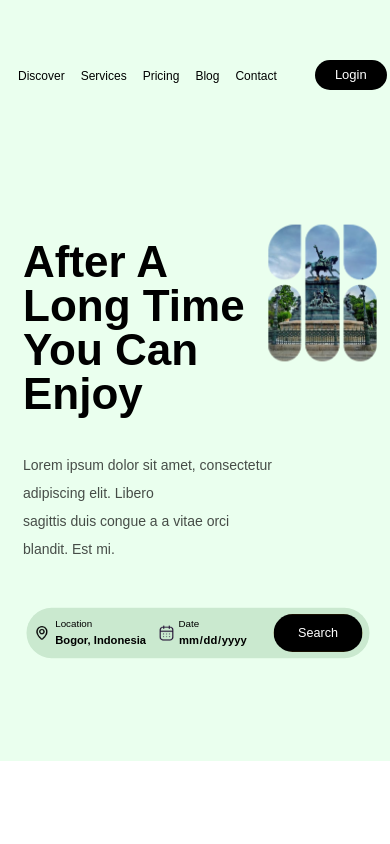
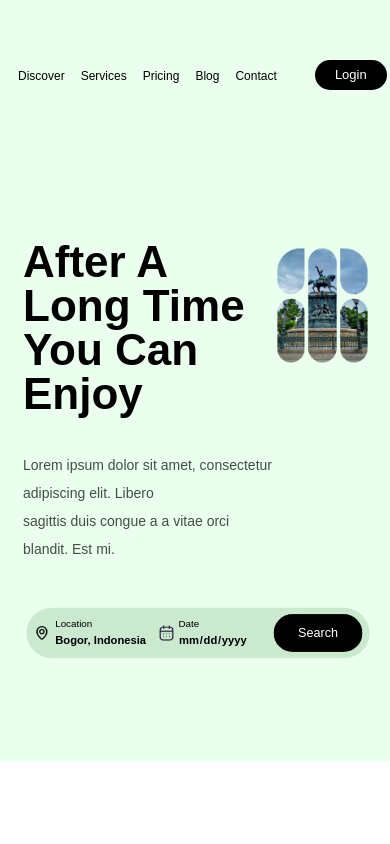
Before and after one commit to mgnkgn/tourdot-ui, a Next.js app: page / in a window 390 px wide. Shown: the top 844 px of the page. Built offline with nearby package versions, Linux system fonts and the light colour scheme.

Commit message:
img size

```diff
--- a/styles/Header.module.css
+++ b/styles/Header.module.css
@@ -276,7 +276,7 @@
     display: none;
   }
   .imgUnion {
-    transform: scale(0.3) translateY(-250px);
+    transform: scale(0.25) translateY(-250px);
     margin-right: 150px;
   }
   .hdMain {
```
